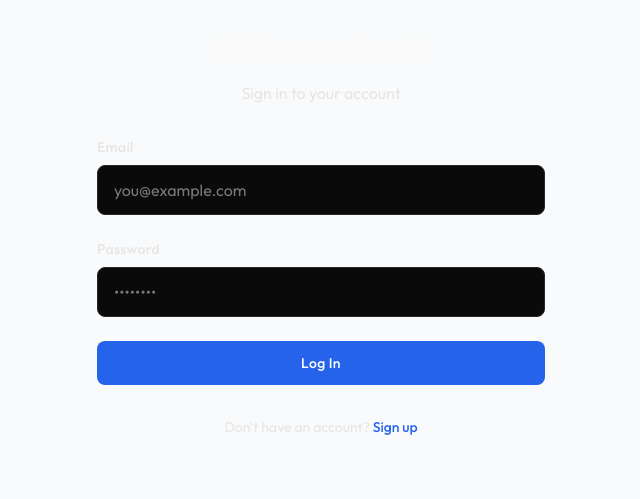
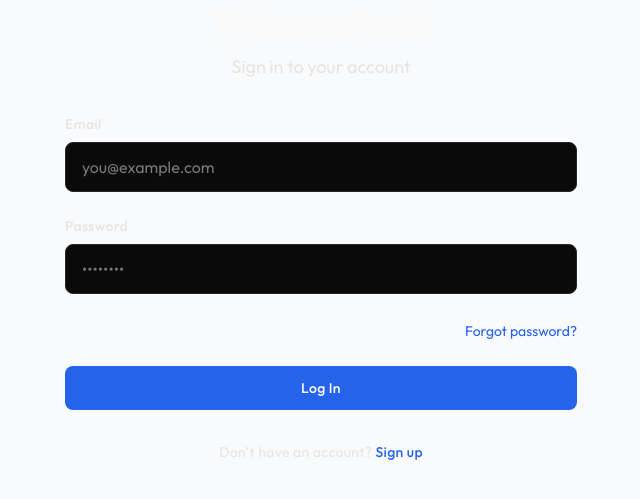
Before and after one commit to time2build-ai/time2ship, a Next.js app in the folder apps/client/: page /login in a window 1280 px wide. Shown: the part 167-666 px from the top of the page, without its empty margins (319-959 px from the left). Built offline with nearby package versions, Linux system fonts and the light colour scheme; no server answers.

Commit message:
feat(client): add forgot password link to login form

```diff
--- a/apps/client/app/(auth)/login/components/login-form.tsx
+++ b/apps/client/app/(auth)/login/components/login-form.tsx
@@ -28,10 +28,12 @@ export function LoginForm(): React.ReactElement {
   }, [state?.error]);
 
   return (
-    <div className="w-full max-w-md space-y-8">
+    <div className="w-full max-w-lg space-y-8 animate-fade-up">
       <div className="text-center space-y-3">
-        <h1 className="text-4xl font-bold tracking-tighter">Welcome back</h1>
-        <p className="text-base text-surface-dim">
+        <h1 className="text-4xl font-bold tracking-tighter leading-none">
+          Welcome back
+        </h1>
+        <p className="text-lg text-surface-dim leading-relaxed">
           Sign in to your account
         </p>
       </div>
@@ -57,10 +59,19 @@ export function LoginForm(): React.ReactElement {
           error={state?.errors?.password?.[0]}
         />
 
+        <div className="text-right">
+          <Link
+            href="/forgot-password"
+            className="text-sm text-accent-primary hover:text-accent-primary-soft transition-colors duration-150 ease-out"
+          >
+            Forgot password?
+          </Link>
+        </div>
+
         <SubmitButton />
       </form>
 
-      <p className="text-center text-sm text-surface-dim">
+      <p className="text-center text-sm text-surface-dim tracking-wide">
         Don't have an account?{' '}
         <Link
           href="/register"
```
